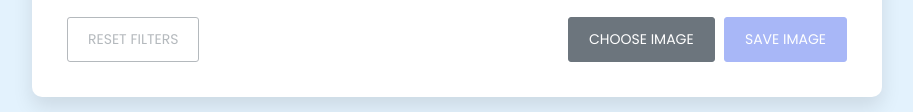
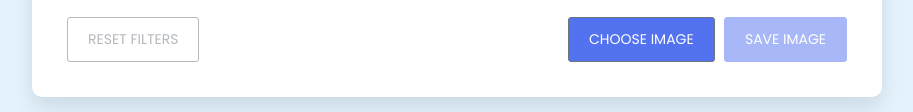
Before and after one commit to AkshayTeotia/Image-Editor, a plain HTML site: page index.html in a window 1280 px wide. Shown: the part 558-670 px from the top of the page, without its empty margins (183-1096 px from the left). Drawn offline with nearby package versions, Linux system fonts and the light colour scheme.

Commit message:
Update css.css

```diff
--- a/css.css
+++ b/css.css
@@ -142,7 +142,7 @@ body{
   background: #6C757D;
 }
 .controls .choose-img{
-  background: #6C757D;
+  background: #5372F0;
   border: 1px solid #6C757D;
 }
 .controls .save-img{
```
